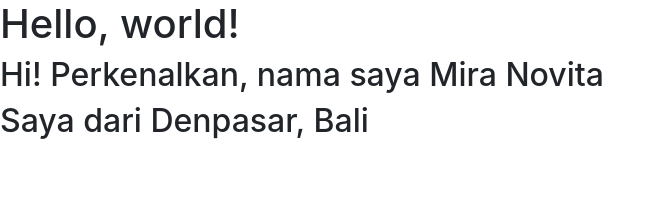
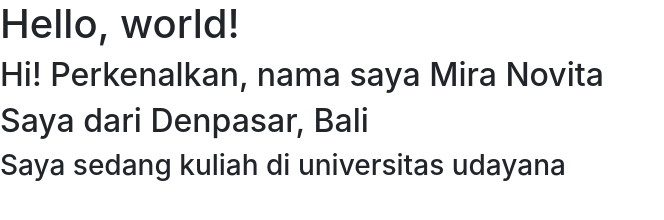
Before and after one commit to dscudayana/dsc-web-pemula, a plain HTML site: page index.html in a window 1280 px wide. Shown: the whole page, without its empty margins (0-664 px from the left). Drawn offline with nearby package versions, Linux system fonts and the light colour scheme.

Commit message:
Menambahkan asal universitas

```diff
--- a/index.html
+++ b/index.html
@@ -14,5 +14,6 @@
     <h1>Hello, world!</h1>
     <h2>Hi! Perkenalkan, nama saya Mira Novita</h2>
     <h2>Saya dari Denpasar, Bali</h2>
+    <h3>Saya sedang kuliah di universitas udayana</h3>
   </body>
 </html>
```
